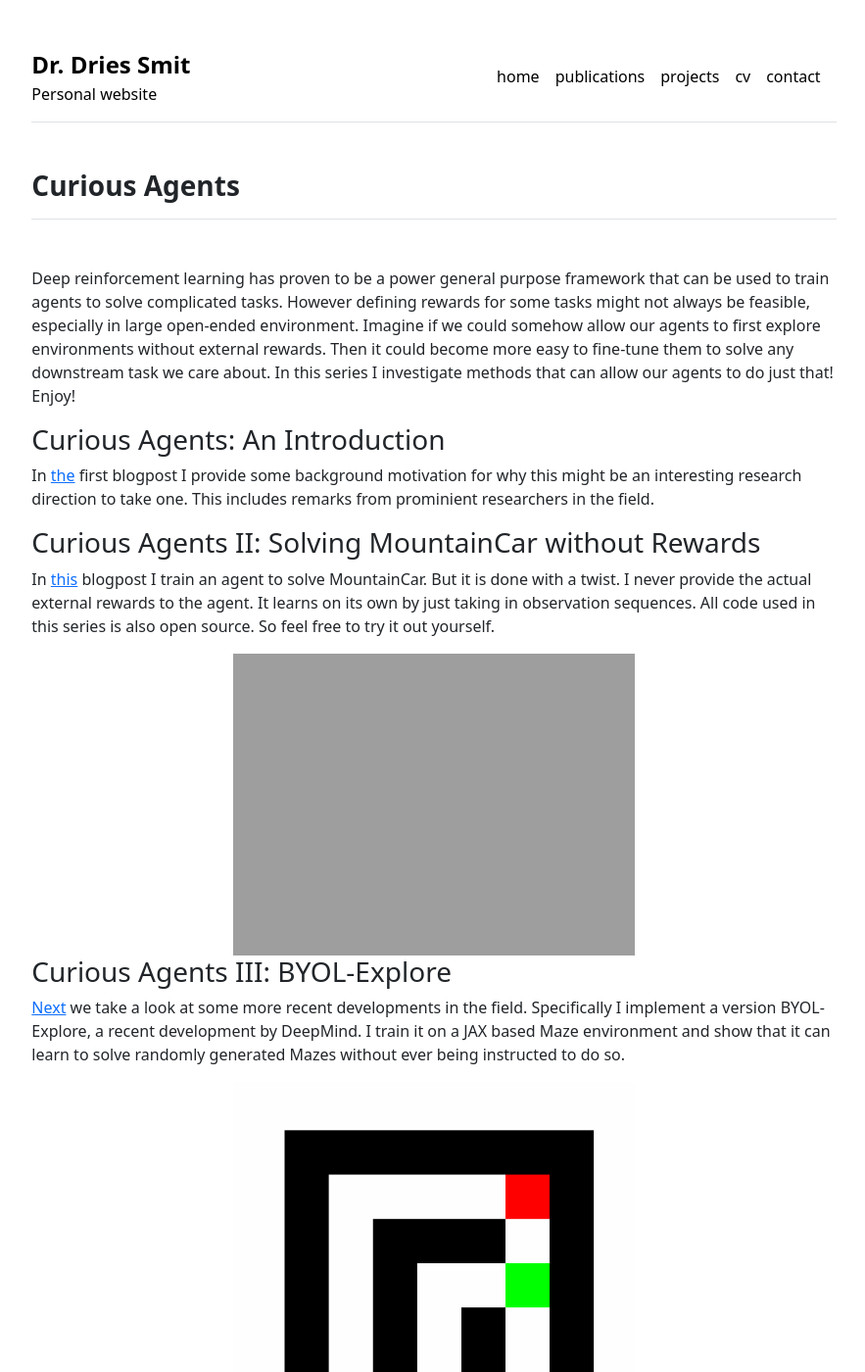
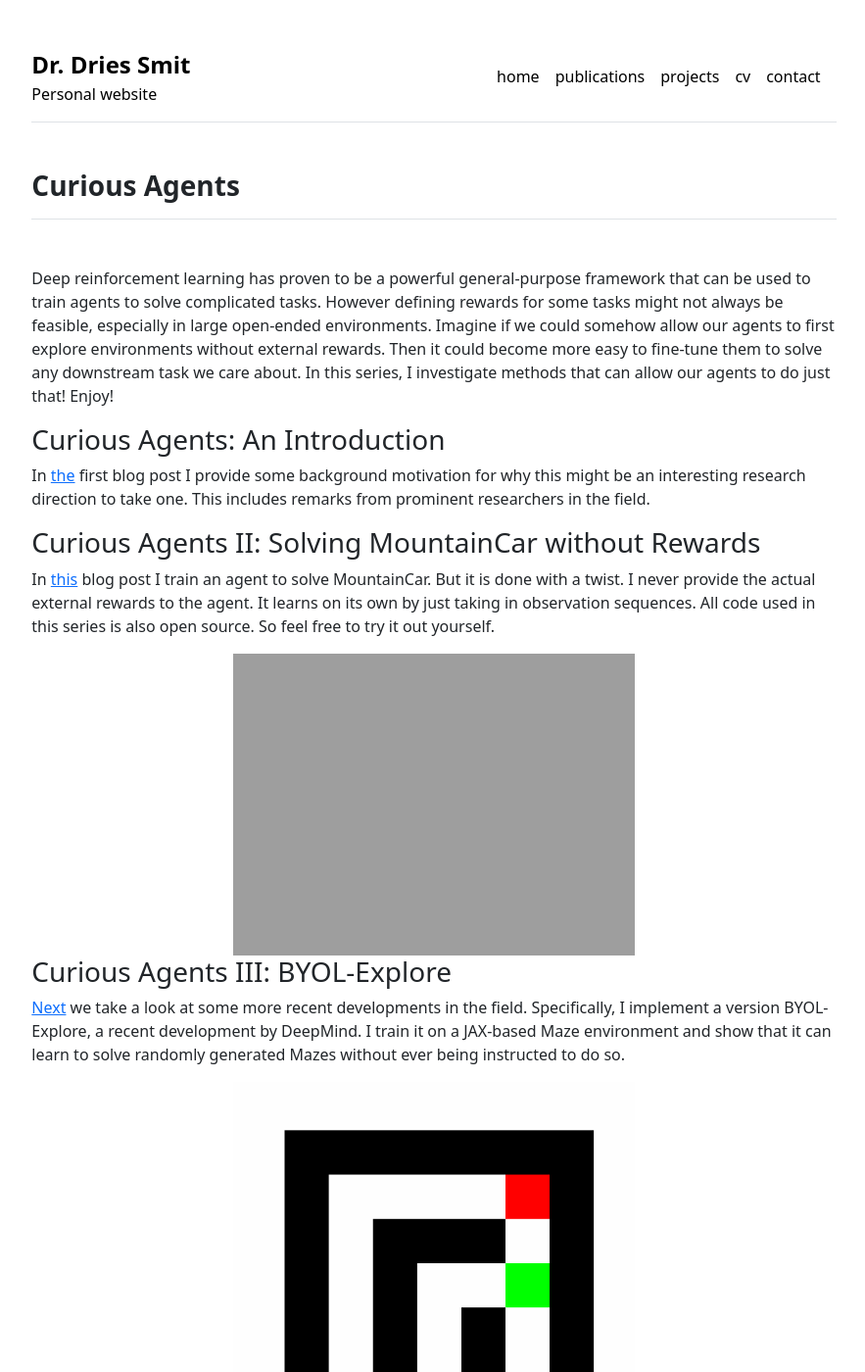
Before and after one commit to DriesSmit/DriesSmit.github.io, a Jekyll site: the page built from projects/curiosity-in-rl.md, in a window 1280 px wide and 1400 px high. Shown: the whole window at 98% size, without its empty margins (197-1080 px from the left). Built offline with Jekyll 4.4.1, drawn with Linux system fonts in a browser that asks for light colours; some of the changed text lies outside the part shown.

Commit message:
fix: typos

```diff
--- a/projects/curiosity-in-rl.md
+++ b/projects/curiosity-in-rl.md
@@ -2,13 +2,13 @@
 layout: page
 title: "Curious Agents"
 ---
-Deep reinforcement learning has proven to be a power general purpose framework that can be used to train agents to solve complicated tasks. However defining rewards for some tasks might not always be feasible, especially in large open-ended environment. Imagine if we could somehow allow our agents to first explore environments without external rewards. Then it could become more easy to fine-tune them to solve any downstream task we care about. In this series I investigate methods that can allow our agents to do just that! Enjoy!
+Deep reinforcement learning has proven to be a powerful general-purpose framework that can be used to train agents to solve complicated tasks. However defining rewards for some tasks might not always be feasible, especially in large open-ended environments. Imagine if we could somehow allow our agents to first explore environments without external rewards. Then it could become more easy to fine-tune them to solve any downstream task we care about. In this series, I investigate methods that can allow our agents to do just that! Enjoy!
 
 ### Curious Agents: An Introduction
-In <a href="https://medium.com/@dries.epos/curious-agents-ebfee02ef024"  target="_blank">the</a> first blogpost I provide some background motivation for why this might be an interesting research direction to take one. This includes remarks from prominient researchers in the field.
+In <a href="https://medium.com/@dries.epos/curious-agents-ebfee02ef024"  target="_blank">the</a> first blog post I provide some background motivation for why this might be an interesting research direction to take one. This includes remarks from prominent researchers in the field.
 
 ### Curious Agents II: Solving MountainCar without Rewards
-In <a href="https://medium.com/@dries.epos/curious-agents-ii-solving-mountaincar-without-rewards-c49ae2177819"  target="_blank">this</a> blogpost I train an agent to solve MountainCar. But it is done with a twist. I never provide the actual external rewards to the agent. It learns on its own by just taking in observation sequences. All code used in this series is also open source. So feel free to try it out yourself.
+In <a href="https://medium.com/@dries.epos/curious-agents-ii-solving-mountaincar-without-rewards-c49ae2177819"  target="_blank">this</a> blog post I train an agent to solve MountainCar. But it is done with a twist. I never provide the actual external rewards to the agent. It learns on its own by just taking in observation sequences. All code used in this series is also open source. So feel free to try it out yourself.
 <div class="d-flex justify-content-center">
   <div class="col-md-6 d-flex justify-content-center align-items-center">
       <img src="{{ site.github.url }}/assets/img/mountain_car.gif" alt="Home" width="100%">
@@ -16,7 +16,7 @@
 </div>
 
 ### Curious Agents III: BYOL-Explore
-<a href="https://medium.com/@dries.epos/curious-agents-iii-byol-explore-93f34fa6146a"  target="_blank">Next</a> we take a look at some more recent developments in the field. Specifically I implement a version BYOL-Explore, a recent development by DeepMind. I train it on a JAX based Maze environment and show that it can learn to solve randomly generated Mazes without ever being instructed to do so.
+<a href="https://medium.com/@dries.epos/curious-agents-iii-byol-explore-93f34fa6146a"  target="_blank">Next</a> we take a look at some more recent developments in the field. Specifically, I implement a version BYOL-Explore, a recent development by DeepMind. I train it on a JAX-based Maze environment and show that it can learn to solve randomly generated Mazes without ever being instructed to do so.
 
 <div class="d-flex justify-content-center">
   <div class="col-md-6 d-flex justify-content-center align-items-center">
@@ -25,7 +25,7 @@
 </div>
 
 ### Curious Agents IV: BYOL-Hindsight
-The lastest blogpost can be found <a href="https://medium.com/@dries.epos/curious-agents-iv-byol-hindsight-318c559175f0"  target="_blank">here</a>. In this post I discuss an followup to BYOL-Explore called BYOL-Hindsight. BYOL-Hindsight addressed many of the shortcommings faced by previous curiosity-based algorithms. To test the algorithm I built a new JAX based 2D Minecraft environment. I then showed that the agent could sucessfully learn to perform multiple actions to build a diamond pickaxe purly out of curiosity. Enjoy the series!
+The lastest blog post can be found <a href="https://medium.com/@dries.epos/curious-agents-iv-byol-hindsight-318c559175f0"  target="_blank">here</a>. In this post, I discuss a follow-up to BYOL-Explore called BYOL-Hindsight. BYOL-Hindsight addressed many of the shortcomings faced by previous curiosity-based algorithms. To test the algorithm I built a new JAX-based 2D Minecraft environment. I then showed that the agent could successfully learn to perform multiple actions to build a diamond pickaxe purely out of curiosity. Enjoy the series!
 <div class="d-flex justify-content-center">
   <div class="col-md-6 d-flex justify-content-center align-items-center">
       <img src="{{ site.github.url }}/assets/img/minecraft.gif" alt="Home" width="100%">
```
Also changed, not shown: projects/autograder.md (+2 -2 lines).
